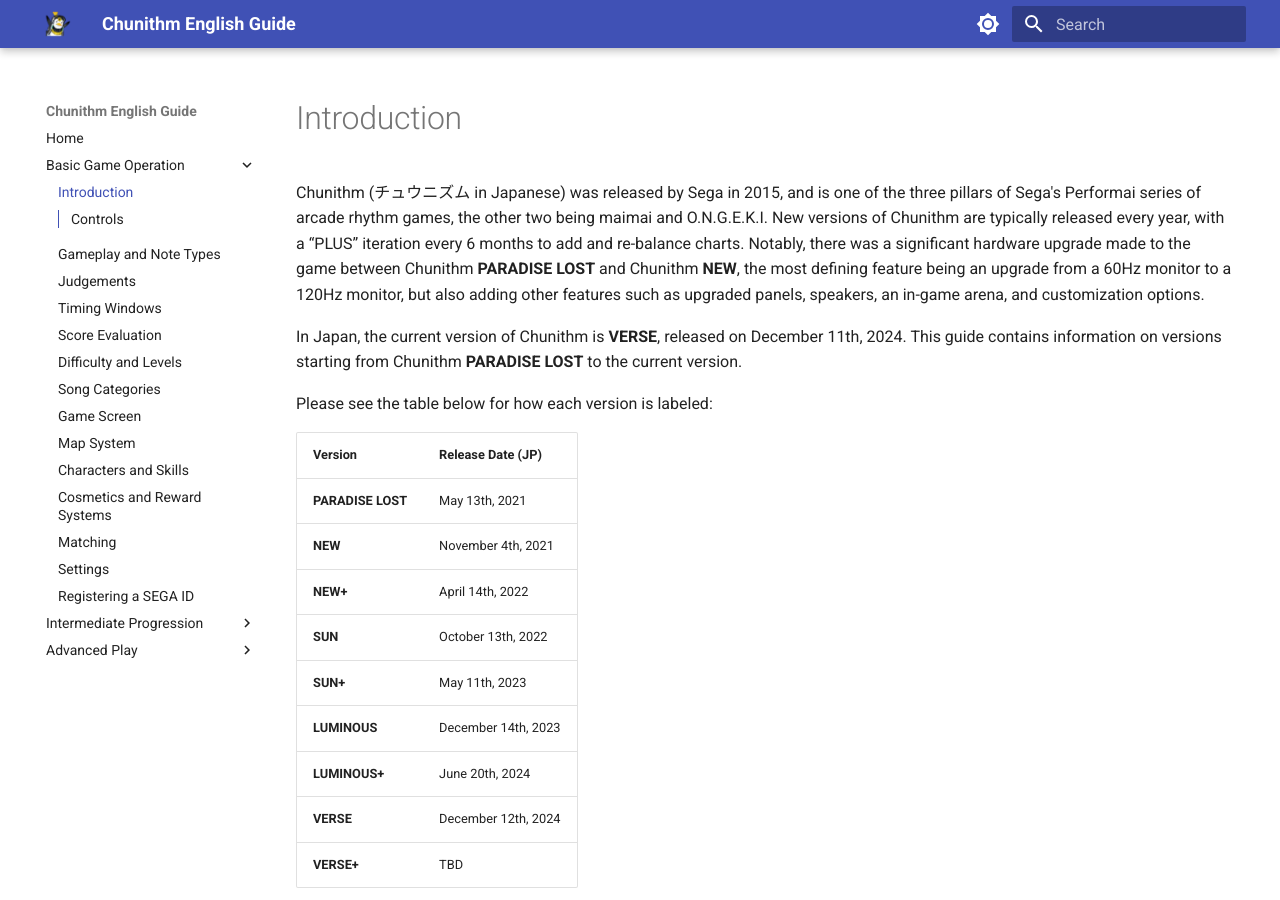
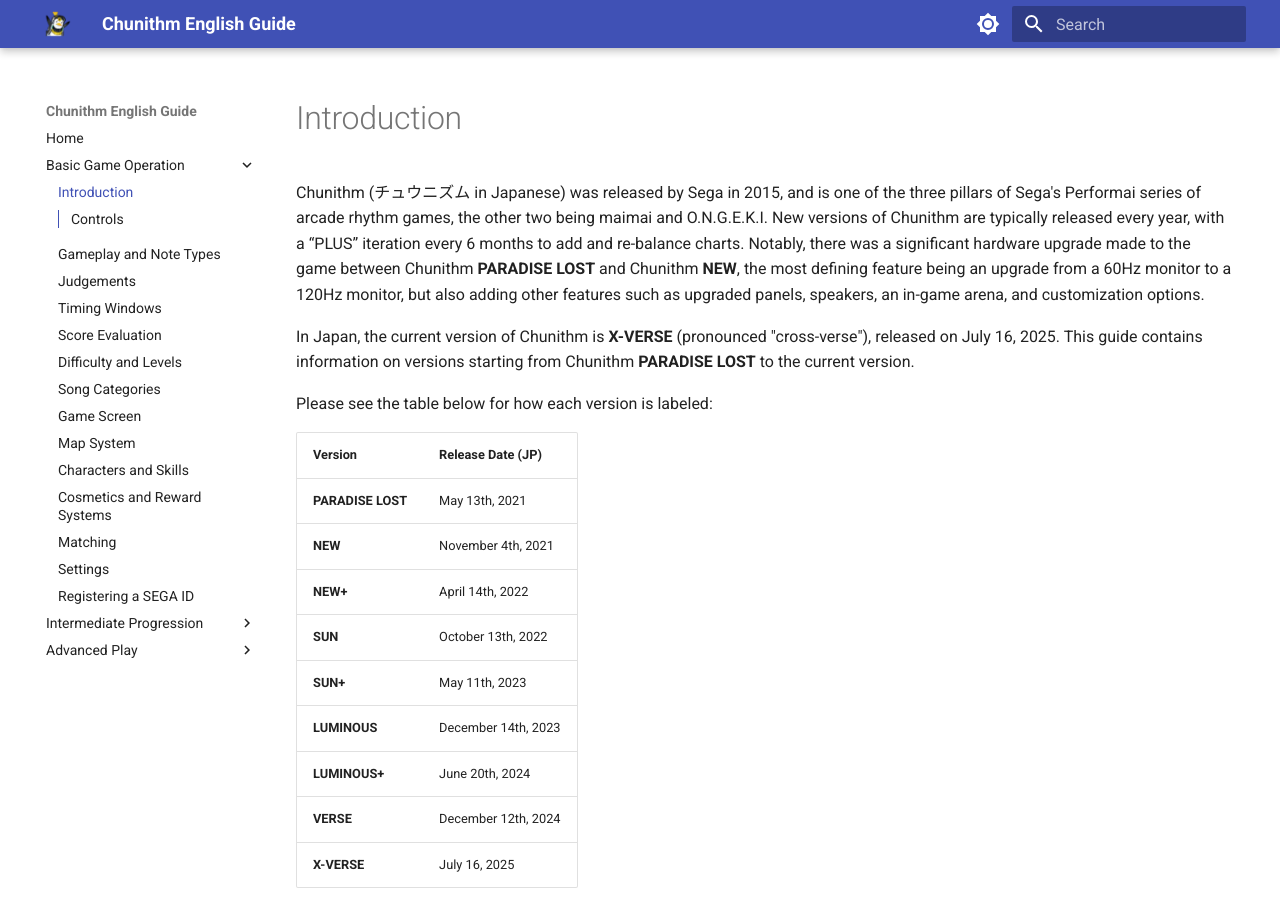
Before and after one commit to DarinMao/chunithm-org, an MkDocs documentation site: the page built from docs/basic/intro.md, in a window 1280 px wide and 900 px high. Built offline with MkDocs 1.6.1 and Material for MkDocs 9.7.7, drawn with Linux system fonts in a browser that asks for light colours.

Commit message:
Update intro.md
X-VERSE release date

```diff
--- a/docs/basic/intro.md
+++ b/docs/basic/intro.md
@@ -2,7 +2,7 @@
 
 Chunithm (チュウニズム in Japanese) was released by Sega in 2015, and is one of the three pillars of Sega's Performai series of arcade rhythm games, the other two being maimai and O.N.G.E.K.I. New versions of Chunithm are typically released every year, with a “PLUS” iteration every 6 months to add and re-balance charts. Notably, there was a significant hardware upgrade made to the game between Chunithm **PARADISE LOST** and Chunithm **NEW**, the most defining feature being an upgrade from a 60Hz monitor to a 120Hz monitor, but also adding other features such as upgraded panels, speakers, an in-game arena, and customization options.
 
-In Japan, the current version of Chunithm is **VERSE**, released on December 11th, 2024\. This guide contains information on versions starting from Chunithm **PARADISE LOST** to the current version.
+In Japan, the current version of Chunithm is **X-VERSE** (pronounced "cross-verse"), released on July 16, 2025\. This guide contains information on versions starting from Chunithm **PARADISE LOST** to the current version.
 
 Please see the table below for how each version is labeled:
 
@@ -16,7 +16,7 @@ Please see the table below for how each version is labeled:
 | **LUMINOUS**      | December 14th, 2023 |
 | **LUMINOUS+**     | June 20th, 2024     |
 | **VERSE**         | December 12th, 2024 |
-| **VERSE+**        | TBD                 |
+| **X-VERSE**       | July 16, 2025       |
 
 ## Controls
 There are two primary inputs that are relevant to gameplay in Chunithm.
```
